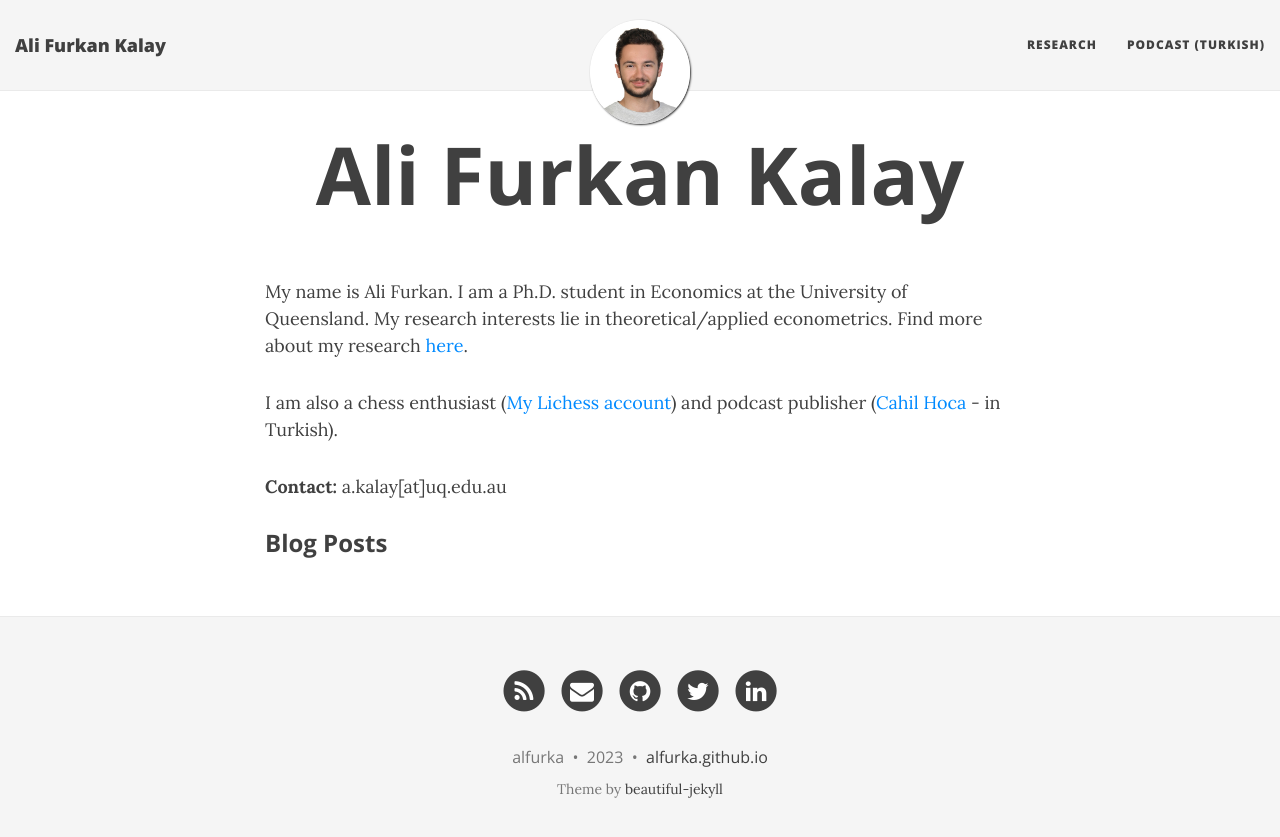
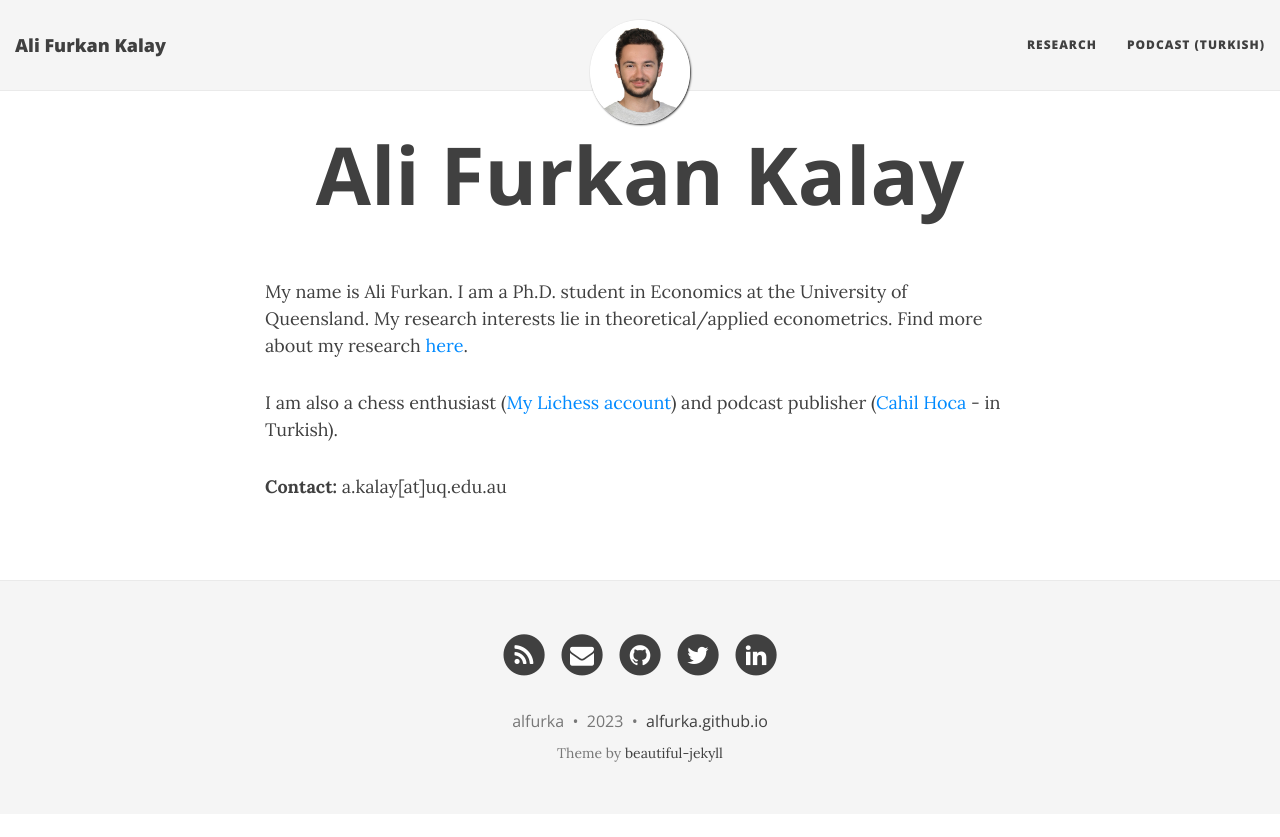
Before and after one commit to alfurka/alfurka.github.io, a Jekyll site: the page built from index.html, in a window 1280 px wide. Shown: the top 837 px of the page. Built offline with Jekyll 4.4.1, drawn with Linux system fonts in a browser that asks for light colours; nearby versions of some CDN libraries.

Commit message:
Update index.html

```diff
--- a/index.html
+++ b/index.html
@@ -11,27 +11,3 @@ use-site-title: true
 <p><strong>Contact:</strong> a.kalay[at]uq.edu.au</p>
 
 <div style="clear:both"></div>
-
-<div class="posts-list">
-  <h3 class="post-title">Blog Posts</h3>
-  {% for post in paginator.posts %}
-    <a href="{{ post.url | prepend: site.baseurl }}">
-	  <h4 style="color:black">{{ post.title }}</h4>
-    </a>
-  {% endfor %}
-</div>
-
-{% if paginator.total_pages > 1 %}
-<ul class="pager main-pager">
-  {% if paginator.previous_page %}
-  <li class="previous">
-    <a href="{{ paginator.previous_page_path | prepend: site.baseurl | replace: '//', '/' }}">&larr; Newer Posts</a>
-  </li>
-  {% endif %}
-  {% if paginator.next_page %}
-  <li class="next">
-    <a href="{{ paginator.next_page_path | prepend: site.baseurl | replace: '//', '/' }}">Older Posts &rarr;</a>
-  </li>
-  {% endif %}
-</ul>
-{% endif %}
```
